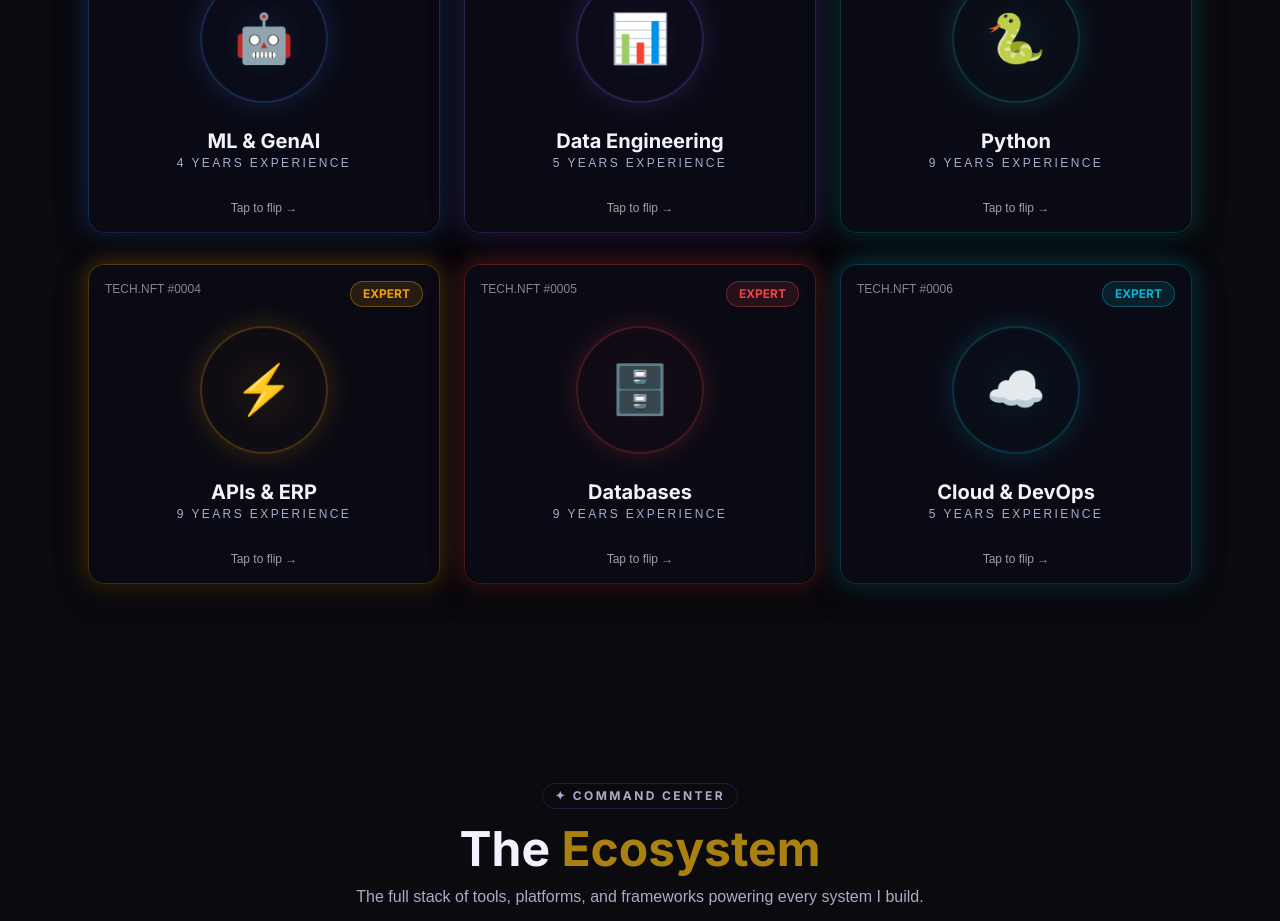
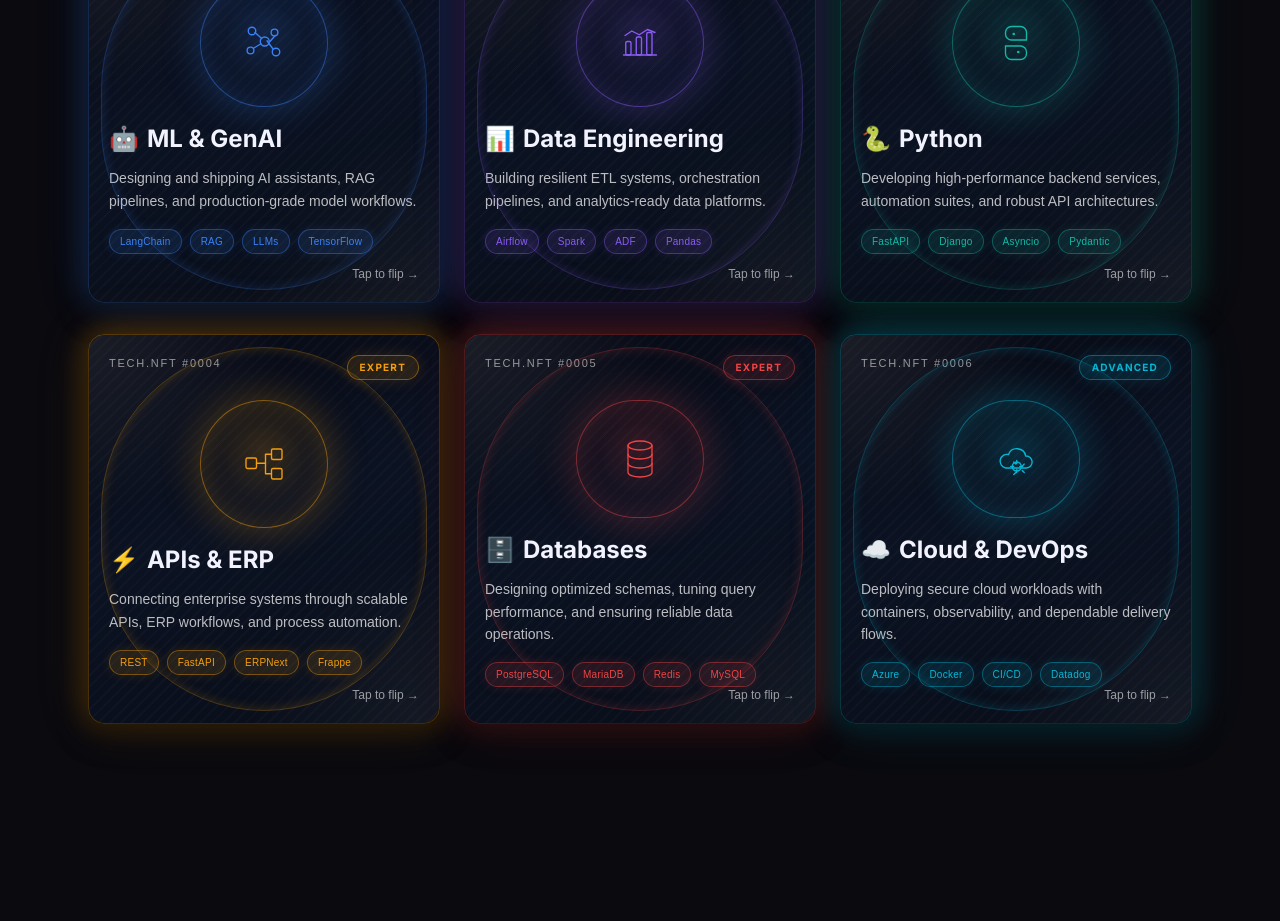
Before and after one commit to DanyalKh/DanyalKh.github.io, a Next.js app: page / in a window 1280 px wide. Shown: the part 1320-2241 px from the top of the page. Built offline with nearby package versions, Linux system fonts and the light colour scheme; a web font is replaced by a local one.

Commit message:
feat: redesign Journey flip card front faces to NFT layout
Agent-Logs-Url: https://github.com/DanyalKh/DanyalKh.github.io/sessions/cf4f983d-c713-4d6e-9043-9357d6289917

Co-authored-by: DanyalKh <32926236+DanyalKh@users.noreply.github.com>

```diff
--- a/app/globals.css
+++ b/app/globals.css
@@ -53,6 +53,15 @@ body {
   @apply rounded-2xl bg-[#0a0a14] shadow-[0_10px_30px_rgba(0,0,0,0.5)];
 }
 
+.nft-card-surface {
+  @apply rounded-2xl shadow-[0_10px_30px_rgba(0,0,0,0.55)];
+  background:
+    radial-gradient(120% 100% at 0% 0%, rgba(255, 255, 255, 0.08) 0%, transparent 46%),
+    radial-gradient(110% 90% at 100% 100%, rgba(255, 255, 255, 0.05) 0%, transparent 50%),
+    repeating-linear-gradient(135deg, rgba(255, 255, 255, 0.02) 0 2px, transparent 2px 8px),
+    linear-gradient(160deg, #070913 0%, #0b1222 46%, #080d18 100%);
+}
+
 .dot-grid {
   background-image: radial-gradient(rgba(124, 58, 237, 0.18) 0.6px, transparent 0.6px);
   background-size: 16px 16px;
--- a/components/ui/FlipCard.tsx
+++ b/components/ui/FlipCard.tsx
@@ -4,22 +4,100 @@ import { useState } from "react";
 import { SkillBar } from "@/components/ui/SkillBar";
 
 type Skill = { name: string; level: number };
+type CenterIcon = "ml" | "data" | "python" | "api" | "db" | "cloud";
+type Level = "EXPERT" | "ADVANCED";
 type FlipCardProps = {
   id: number;
   title: string;
   years: number;
   icon: string;
+  centerIcon: CenterIcon;
+  description: string;
+  tech: string[];
+  level?: Level;
   color: string;
   skills: Skill[];
 };
 
-export function FlipCard({ id, title, years, icon, color, skills }: FlipCardProps) {
+function CenterIconGraphic({ iconKey }: { iconKey: CenterIcon }) {
+  const commonStroke = {
+    stroke: "currentColor",
+    strokeWidth: 1.8,
+    strokeLinecap: "round" as const,
+    strokeLinejoin: "round" as const,
+    fill: "none",
+  };
+
+  switch (iconKey) {
+    case "ml":
+      return (
+        <svg viewBox="0 0 64 64" className="h-12 w-12 text-current" aria-hidden="true">
+          <circle cx="16" cy="16" r="5" {...commonStroke} />
+          <circle cx="46" cy="18" r="4.5" {...commonStroke} />
+          <circle cx="14" cy="42" r="4.5" {...commonStroke} />
+          <circle cx="33" cy="30" r="6" {...commonStroke} />
+          <circle cx="48" cy="44" r="5" {...commonStroke} />
+          <path d="M20 18l9 8m7 3l8 11M18 39l10-6m12-3l7-8" {...commonStroke} />
+        </svg>
+      );
+    case "data":
+      return (
+        <svg viewBox="0 0 64 64" className="h-12 w-12 text-current" aria-hidden="true">
+          <path d="M10 48h44" {...commonStroke} />
+          <rect x="13" y="30" width="7" height="18" rx="2" {...commonStroke} />
+          <rect x="27" y="24" width="7" height="24" rx="2" {...commonStroke} />
+          <rect x="41" y="18" width="7" height="30" rx="2" {...commonStroke} />
+          <path d="M12 22l9-6 10 5 11-7 10 4" {...commonStroke} />
+        </svg>
+      );
+    case "python":
+      return (
+        <svg viewBox="0 0 64 64" className="h-12 w-12 text-current" aria-hidden="true">
+          <path d="M18 18a8 8 0 0 1 8-8h12a8 8 0 0 1 8 8v10H26a8 8 0 0 1-8-8Z" {...commonStroke} />
+          <path d="M46 46a8 8 0 0 1-8 8H26a8 8 0 0 1-8-8V36h20a8 8 0 0 1 8 8Z" {...commonStroke} />
+          <circle cx="29" cy="20" r="1.8" fill="currentColor" />
+          <circle cx="35" cy="44" r="1.8" fill="currentColor" />
+        </svg>
+      );
+    case "api":
+      return (
+        <svg viewBox="0 0 64 64" className="h-12 w-12 text-current" aria-hidden="true">
+          <rect x="8" y="24" width="14" height="14" rx="2" {...commonStroke} />
+          <rect x="42" y="12" width="14" height="14" rx="2" {...commonStroke} />
+          <rect x="42" y="38" width="14" height="14" rx="2" {...commonStroke} />
+          <path d="M22 31h12M34 31V19h8M34 31v14h8" {...commonStroke} />
+        </svg>
+      );
+    case "db":
+      return (
+        <svg viewBox="0 0 64 64" className="h-12 w-12 text-current" aria-hidden="true">
+          <ellipse cx="32" cy="14" rx="16" ry="6" {...commonStroke} />
+          <path d="M16 14v12c0 3 7 6 16 6s16-3 16-6V14" {...commonStroke} />
+          <path d="M16 26v12c0 3 7 6 16 6s16-3 16-6V26" {...commonStroke} />
+          <path d="M16 38v12c0 3 7 6 16 6s16-3 16-6V38" {...commonStroke} />
+        </svg>
+      );
+    case "cloud":
+      return (
+        <svg viewBox="0 0 64 64" className="h-12 w-12 text-current" aria-hidden="true">
+          <path d="M18 44h28a8 8 0 1 0-1-16 12 12 0 0 0-23-2 8 8 0 1 0-4 18Z" {...commonStroke} />
+          <circle cx="33" cy="42" r="6" {...commonStroke} />
+          <path d="M33 34v4m0 8v4m-8-8h4m8 0h4m-12-6l2.8 2.8m8.4 8.4 2.8 2.8m0-11.2-2.8 2.8m-8.4 8.4-2.8 2.8" {...commonStroke} />
+        </svg>
+      );
+    default:
+      return null;
+  }
+}
+
+export function FlipCard({ id, title, years, icon, centerIcon, description, tech, level, color, skills }: FlipCardProps) {
   const [flipped, setFlipped] = useState(false);
+  const cardLevel = level ?? (years >= 7 ? "EXPERT" : "ADVANCED");
 
   return (
     <button
       type="button"
-      className="group h-[320px] w-full [perspective:1000px]"
+      className="group h-[390px] w-full [perspective:1000px]"
       onClick={() => setFlipped((prev) => !prev)}
     >
       <div
@@ -28,36 +106,69 @@ export function FlipCard({ id, title, years, icon, color, skills }: FlipCardProp
         } group-hover:[transform:rotateY(180deg)]`}
         style={{
           border: `1px solid ${color}60`,
-          boxShadow: `0 0 20px ${color}40, 0 0 40px ${color}20, inset 0 0 60px ${color}10`,
+          boxShadow: `0 0 28px ${color}55, 0 0 56px ${color}24, inset 0 0 40px ${color}22, inset 0 0 2px ${color}80`,
         }}
       >
-        <div className="card-surface absolute inset-0 flex flex-col items-center justify-center gap-6 p-6 text-foreground dark:text-white [backface-visibility:hidden]">
-          <div className="absolute left-4 top-4 text-xs text-white/50">TECH.NFT #{String(id).padStart(4, "0")}</div>
+        <div className="nft-card-surface absolute inset-0 flex flex-col p-5 text-left text-foreground dark:text-white [backface-visibility:hidden]">
+          <div className="flex items-start justify-between gap-2">
+            <p className="text-[11px] font-medium tracking-[0.16em] text-white/55">TECH.NFT #{String(id).padStart(4, "0")}</p>
+            <span
+              className="rounded-full px-3 py-1 text-[10px] font-semibold tracking-[0.12em]"
+              style={{
+                backgroundColor: `${color}20`,
+                color,
+                border: `1px solid ${color}70`,
+                boxShadow: `0 0 16px ${color}25`,
+              }}
+            >
+              {cardLevel}
+            </span>
+          </div>
+
           <div
-            className="absolute right-4 top-4 rounded-full px-3 py-1 text-xs font-semibold uppercase"
+            className="mx-auto mt-5 flex h-32 w-32 items-center justify-center rounded-full"
             style={{
-              backgroundColor: `${color}20`,
+              background: `radial-gradient(circle at 50% 40%, ${color}2f 0%, ${color}10 45%, transparent 85%)`,
+              border: `1px solid ${color}80`,
+              boxShadow: `0 0 40px ${color}4a, inset 0 0 26px ${color}30`,
               color,
-              border: `1px solid ${color}60`,
             }}
           >
-            {years >= 4 ? "EXPERT" : "ADVANCED"}
+            <div
+              className="absolute inset-3 rounded-full"
+              style={{
+                border: `1px solid ${color}45`,
+                boxShadow: `inset 0 0 12px ${color}30`,
+              }}
+            />
+            <CenterIconGraphic iconKey={centerIcon} />
           </div>
-          <div
-            className="relative flex h-32 w-32 items-center justify-center rounded-full"
-            style={{
-              background: `radial-gradient(circle, ${color}15 0%, transparent 70%)`,
-              border: `2px solid ${color}40`,
-              boxShadow: `0 0 30px ${color}30, inset 0 0 30px ${color}10`,
-            }}
-          >
-            <span className="text-5xl">{icon}</span>
+
+          <div className="mt-4 flex items-center gap-2">
+            <span className="text-2xl">{icon}</span>
+            <h3 className="text-2xl font-bold leading-none">{title}</h3>
           </div>
-          <div className="text-center">
-            <h3 className="text-xl font-semibold">{title}</h3>
-            <p className="text-xs tracking-[0.2em] text-muted dark:text-white/70">{years} YEARS EXPERIENCE</p>
+
+          <p className="mt-3 text-sm leading-relaxed text-white/72">{description}</p>
+
+          <div className="mt-4 flex flex-wrap gap-2">
+            {tech.slice(0, 4).map((item) => (
+              <span
+                key={item}
+                className="rounded-full px-2.5 py-1 text-[10px] font-medium tracking-wide"
+                style={{
+                  color,
+                  border: `1px solid ${color}65`,
+                  backgroundColor: `${color}1f`,
+                  boxShadow: `0 0 12px ${color}20`,
+                }}
+              >
+                {item}
+              </span>
+            ))}
           </div>
-          <p className="absolute bottom-4 text-center text-xs text-white/60">Tap to flip →</p>
+
+          <p className="mt-auto self-end text-xs text-white/58">Tap to flip →</p>
         </div>
         <div className="card-surface absolute inset-0 space-y-2 p-4 text-left text-foreground dark:text-white [backface-visibility:hidden] [transform:rotateY(180deg)]">
           {skills.map((skill) => (
--- a/data/skills.ts
+++ b/data/skills.ts
@@ -1,9 +1,30 @@
-export const skillCards = [
+export type CenterIcon = "ml" | "data" | "python" | "api" | "db" | "cloud";
+export type SkillLevel = "EXPERT" | "ADVANCED";
+
+type Skill = { name: string; level: number };
+type SkillCard = {
+  id: number;
+  title: string;
+  years: number;
+  level: SkillLevel;
+  icon: string;
+  centerIcon: CenterIcon;
+  description: string;
+  tech: string[];
+  color: string;
+  skills: Skill[];
+};
+
+export const skillCards: SkillCard[] = [
   {
     id: 1,
     title: "ML & GenAI",
     years: 4,
+    level: "EXPERT",
     icon: "🤖",
+    centerIcon: "ml",
+    description: "Designing and shipping AI assistants, RAG pipelines, and production-grade model workflows.",
+    tech: ["LangChain", "RAG", "LLMs", "TensorFlow"],
     color: "#3B82F6",
     skills: [
       { name: "LangChain", level: 90 },
@@ -18,7 +39,11 @@ export const skillCards = [
     id: 2,
     title: "Data Engineering",
     years: 5,
+    level: "ADVANCED",
     icon: "📊",
+    centerIcon: "data",
+    description: "Building resilient ETL systems, orchestration pipelines, and analytics-ready data platforms.",
+    tech: ["Airflow", "Spark", "ADF", "Pandas"],
     color: "#8B5CF6",
     skills: [
       { name: "Airflow", level: 88 },
@@ -33,7 +58,11 @@ export const skillCards = [
     id: 3,
     title: "Python",
     years: 9,
+    level: "EXPERT",
     icon: "🐍",
+    centerIcon: "python",
+    description: "Developing high-performance backend services, automation suites, and robust API architectures.",
+    tech: ["FastAPI", "Django", "Asyncio", "Pydantic"],
     color: "#14B8A6",
     skills: [
       { name: "FastAPI", level: 95 },
@@ -48,7 +77,11 @@ export const skillCards = [
     id: 4,
     title: "APIs & ERP",
     years: 9,
+    level: "EXPERT",
     icon: "⚡",
+    centerIcon: "api",
+    description: "Connecting enterprise systems through scalable APIs, ERP workflows, and process automation.",
+    tech: ["REST", "FastAPI", "ERPNext", "Frappe"],
     color: "#F59E0B",
     skills: [
       { name: "REST", level: 95 },
@@ -63,7 +96,11 @@ export const skillCards = [
     id: 5,
     title: "Databases",
     years: 9,
+    level: "EXPERT",
     icon: "🗄️",
+    centerIcon: "db",
+    description: "Designing optimized schemas, tuning query performance, and ensuring reliable data operations.",
+    tech: ["PostgreSQL", "MariaDB", "Redis", "MySQL"],
     color: "#EF4444",
     skills: [
       { name: "SQL", level: 95 },
@@ -78,7 +115,11 @@ export const skillCards = [
     id: 6,
     title: "Cloud & DevOps",
     years: 5,
+    level: "ADVANCED",
     icon: "☁️",
+    centerIcon: "cloud",
+    description: "Deploying secure cloud workloads with containers, observability, and dependable delivery flows.",
+    tech: ["Azure", "Docker", "CI/CD", "Datadog"],
     color: "#06B6D4",
     skills: [
       { name: "Azure", level: 85 },
```
